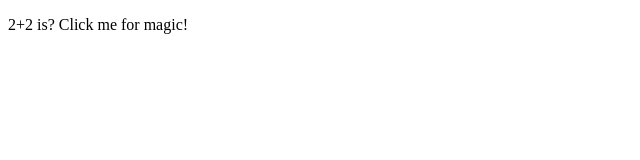
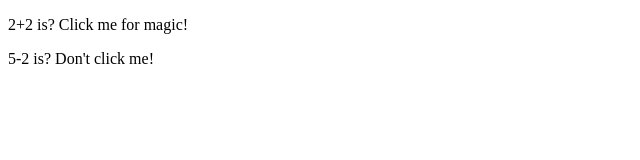
Before and after one commit to deviantsoul/JavaScriptProjects, a plain HTML site: page Project3_Math/index.html in a window 1280 px wide. Shown: the whole page, without its empty margins (0-640 px from the left). Drawn offline with Linux system fonts and the light colour scheme.

Commit message:
Assignment #17

```diff
--- a/Project3_Math/JS/main.js
+++ b/Project3_Math/JS/main.js
@@ -2,3 +2,8 @@ function add_numbers()  {
     var addition = 2+2;
     document.getElementById("Math").innerHTML="2+2=" + addition;
 }
+
+function subtract_numbers()     {
+    var subtraction = 5 - 2;
+    document.getElementById("Math2").innerHTML="5-2= " + subtraction;
+}
--- a/Project3_Math/index.html
+++ b/Project3_Math/index.html
@@ -7,5 +7,6 @@
 
     <body>
         <p id="Math" onclick="add_numbers()">2+2 is? Click me for magic!</p>
+        <p id="Math2" onclick="subtract_numbers()">5-2 is? Don't click me!</p>
     </body>
 </html>
```
